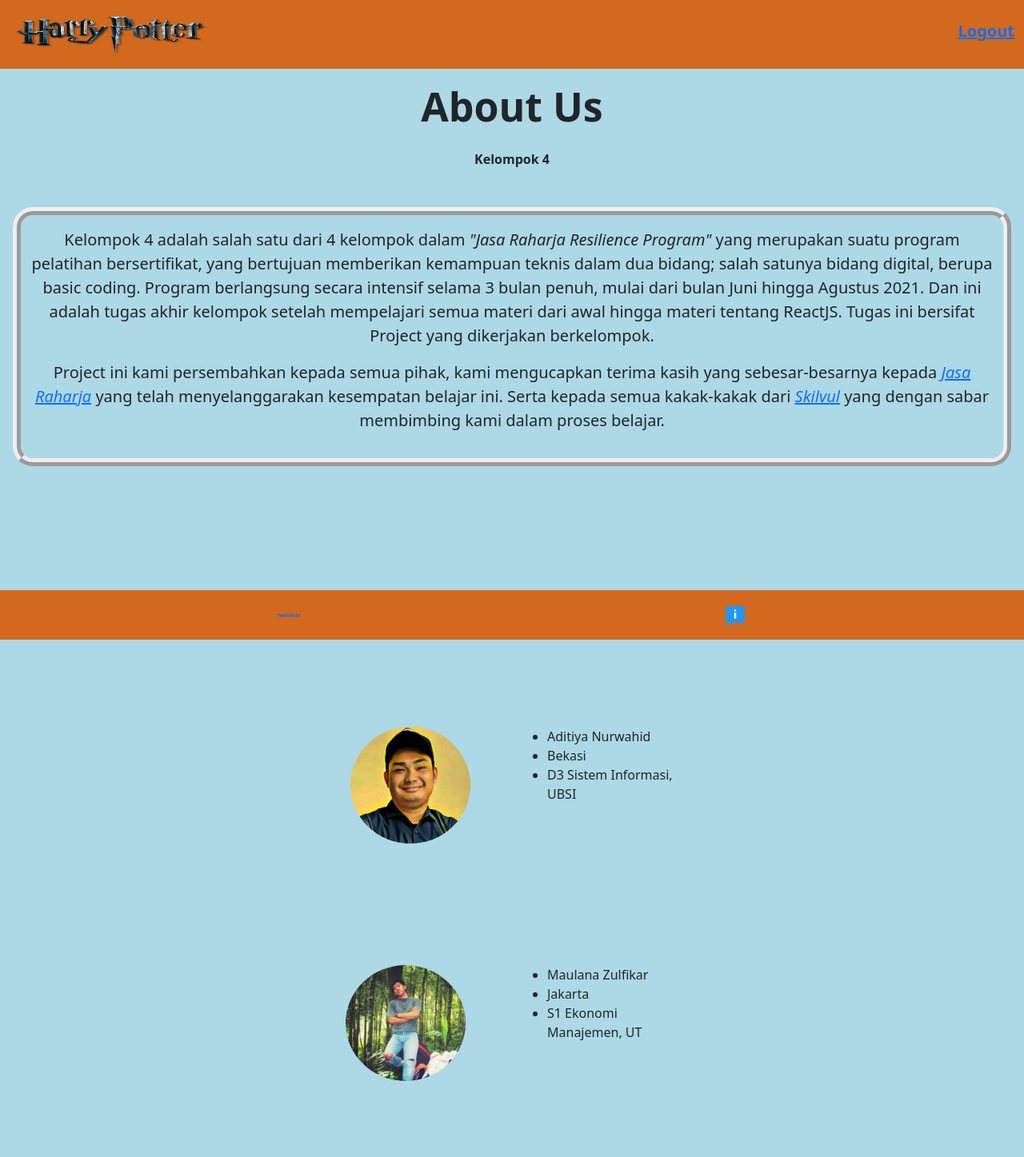
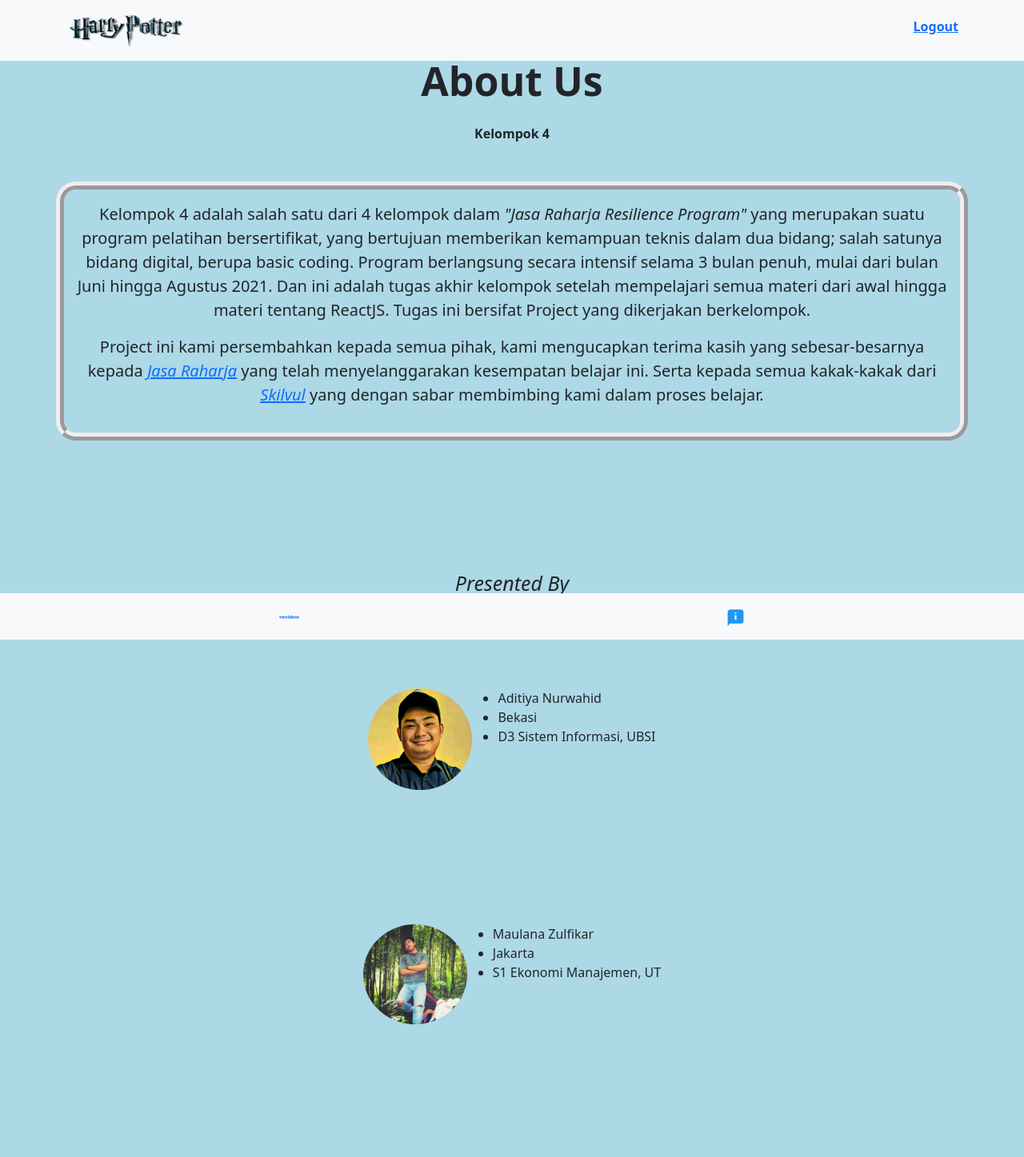
Before and after one commit to PTP-JR/kel-4, a React (Create React App) app: page /about in a window 1280 px wide. Shown: the top 1447 px of the page at 80% size. Built offline with nearby package versions, Linux system fonts and the light colour scheme.

Commit message:
edit link API

```diff
--- a/src/App.css
+++ b/src/App.css
@@ -35,7 +35,10 @@
 
 /* Awal Login */
 .Login {
-  margin: 2rem;
+  margin: 0rem;
+  padding-top: 3rem;
+  padding-right: 1rem;
+  float: right;
 }
 #Spinner {
   margin-left: 5rem;
@@ -50,6 +53,7 @@
   padding-top: 6rem;
   padding-bottom: 5rem;
   background-color: cadetblue;
+  margin: 0;
 }
 .Card {
   text-align: center;
@@ -63,9 +67,7 @@
 /* Awal CSS Bagian About */
 .About {
   background-color: lightblue;
-  padding: 1rem;
-  margin-top: 5rem;
-  margin-bottom: 3rem;
+  margin: 0;
 }
 
 .AboutUs {
@@ -80,9 +82,10 @@
 }
 
 .Profil {
+  display: flex;
   justify-content: center;
-  display: flex;
-  margin: 2rem;
-  margin-top: 8rem;
+  flex-wrap: wrap;
+  padding-top: 6rem;
+  margin-bottom: 3rem;
 }
 /* Akhir CSS Bagian About */
--- a/src/components/DataHarryPotter.js
+++ b/src/components/DataHarryPotter.js
@@ -9,7 +9,7 @@ function DataHarryPotter() {
   const [dataHarryPotter, setDataHarryPotter] = useState([]);
 
   useEffect(() => {
-    fetch("http://hp-api.herokuapp.com/api/characters")
+    fetch("https://hp-api.herokuapp.com/api/characters")
       .then((result) => result.json())
       .then((result) => setDataHarryPotter(result))
       .catch((err) => console.log(err));
@@ -20,30 +20,30 @@ function DataHarryPotter() {
   return (
     <div className="Home">
       <section>
-        <Navbar fixed="top" variant="dark" style={{ backgroundColor: "chocolate" }}>
-          <Container fluid>
+        <Navbar fixed="top" variant="dark" bg="light">
+          <Container>
             <Navbar.Brand href="#">
-              <img alt="" src={logo} width="250" height="60" className="d-inline-block align-top" />
+              <img alt="" src={logo} width="150" height="50" className="d-inline-block align-top" />
             </Navbar.Brand>
             <Link to="/" style={{ justifyContent: "end" }}>
-              <h5>
+              <h6>
                 <strong> Logout</strong>
-              </h5>
+              </h6>
             </Link>
           </Container>
         </Navbar>
       </section>
       <section>
-        <Navbar fixed="bottom" variant="dark" style={{ backgroundColor: "chocolate" }}>
+        <Navbar fixed="bottom" variant="dark" bg="light">
           <Container className="text-center mt-2 mb-2">
             <Col>
               <Link to="/home">
-                <SiNextdoor size={30} />
+                <SiNextdoor size={25} />
               </Link>
             </Col>
             <Col>
               <Link to="/about">
-                <FcAbout size={30} />
+                <FcAbout size={25} />
               </Link>
             </Col>
           </Container>
--- a/src/components/Login.js
+++ b/src/components/Login.js
@@ -36,11 +36,11 @@ function Login() {
     <div className="Login">
       <Container>
         <Link to="/" onClick={handleShow}>
-          <h3>
+          <h5>
             <strong> Login</strong> {""}
             <Spinner animation="grow" variant="danger" size="sm" />
             <Spinner animation="grow" variant="danger" />
-          </h3>
+          </h5>
         </Link>
         <Modal size="lg" aria-labelledby="contained-modal-title-vcenter" show={show} onHide={handleClose} centered>
           <Modal.Header closeButton>
--- a/src/components/about.js
+++ b/src/components/about.js
@@ -40,14 +40,44 @@ function About() {
   return (
     <div className="About">
       <section>
-        <p style={{ textAlign: "center", fontSize: "50px" }}>
+        <Navbar fixed="top" variant="dark" bg="light">
+          <Container>
+            <Navbar.Brand href="#">
+              <img alt="" src={logo} width="150" height="50" className="d-inline-block align-top" />
+            </Navbar.Brand>
+            <Link to="/" style={{ justifyContent: "end" }}>
+              <h6>
+                <strong> Logout</strong>
+              </h6>
+            </Link>
+          </Container>
+        </Navbar>
+      </section>
+      <section>
+        <Navbar fixed="bottom" variant="dark" bg="light">
+          <Container className="text-center mt-2 mb-2">
+            <Col>
+              <Link to="/home">
+                <SiNextdoor size={25} />
+              </Link>
+            </Col>
+            <Col>
+              <Link to="/about">
+                <FcAbout size={25} />
+              </Link>
+            </Col>
+          </Container>
+        </Navbar>
+      </section>
+      <section>
+        <p style={{ textAlign: "center", fontSize: "50px", marginTop: "4rem" }}>
           <strong> About Us</strong>
         </p>
         <p style={{ textAlign: "center" }}>
           {" "}
           <strong>Kelompok 4</strong>
         </p>
-        <Container className="AboutUs" fluid>
+        <Container className="AboutUs">
           <Row>
             <Col>
               <p>
@@ -71,57 +101,22 @@ function About() {
         </Container>
       </section>
 
-      <section>
-        <Navbar fixed="top" variant="dark" style={{ backgroundColor: "chocolate" }}>
-          <Container fluid>
-            <Navbar.Brand href="#">
-              <img alt="" src={logo} width="250" height="60" className="d-inline-block align-top" />
-            </Navbar.Brand>
-            <Link to="/" style={{ justifyContent: "end" }}>
-              <h5>
-                <strong> Logout</strong>
-              </h5>
-            </Link>
-          </Container>
-        </Navbar>
-      </section>
-
-      <section>
-        <Navbar fixed="bottom" variant="dark" style={{ backgroundColor: "chocolate" }}>
-          <Container className="text-center mt-2 mb-2">
-            <Col>
-              <Link to="/home">
-                <SiNextdoor size={30} />
-              </Link>
-            </Col>
-            <Col>
-              <Link to="/about">
-                <FcAbout size={30} />
-              </Link>
-            </Col>
-          </Container>
-        </Navbar>
-      </section>
       <p style={{ textAlign: "center", fontSize: "25px" }}>
         <i>Presented By</i>
       </p>
       <section>
         {profil.map((item) => (
-          <Container fluid className="Profil">
+          <Container className="Profil">
             <Figure>
-              <Row>
               <Col>
-                  <Figure.Image width={150} height={250} alt="171x180" src={item.image} roundedCircle />
+                <Figure.Image width={130} height={250} alt="171x180" src={item.image} roundedCircle />
               </Col>
-                <Col>
+            </Figure>
             <ul>
               <li>{item.name}</li>
               <li>{item.origin}</li>
               <li>{item.school}</li>
             </ul>
-                </Col>
-              </Row>
-            </Figure>
           </Container>
         ))}
       </section>
--- a/src/index.css
+++ b/src/index.css
@@ -1,4 +1,5 @@
 body {
+  margin: 0;
   font-family: -apple-system, BlinkMacSystemFont, "Segoe UI", "Roboto", "Oxygen", "Ubuntu", "Cantarell", "Fira Sans", "Droid Sans", "Helvetica Neue", sans-serif;
   -webkit-font-smoothing: antialiased;
   -moz-osx-font-smoothing: grayscale;
```
Lines whose indentation alone changed are shown as unchanged.
